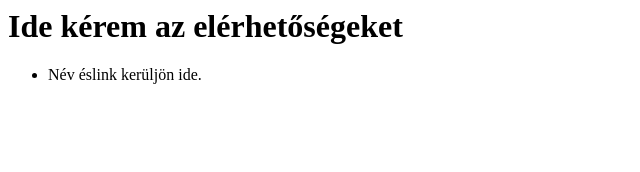
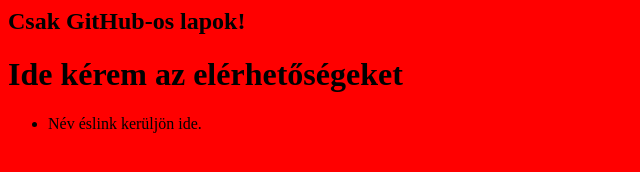
Before and after one commit to levente0107/webel, a plain HTML site: page index.html in a window 1280 px wide. Shown: the whole page, without its empty margins (0-640 px from the left). Drawn offline with Linux system fonts and the light colour scheme.

Commit message:
Update index.html

```diff
--- a/index.html
+++ b/index.html
@@ -1,8 +1,15 @@
 <html>
 <head>
-<title>anyad</title>
+<title>cucc</title>
+<style>
+  body{
+    background-color:red;
+
+  }
+</style>
 </head>
 <body>
+  <h2>Csak GitHub-os lapok!</h2>
 <h1>Ide kérem az elérhetőségeket</h1>
   <ul>
     <li>
```
